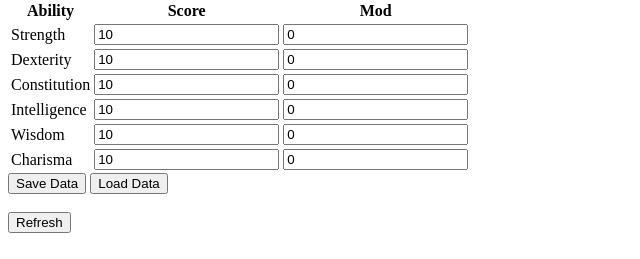
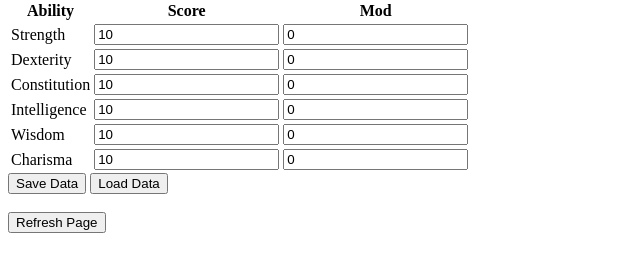
Before and after one commit to jyz523/Open-Source-Project, a PHP site: page /final.php in a window 1280 px wide. Shown: the part 543-802 px from the top of the page, without its empty margins (0-640 px from the left). Run offline with PHP 8.4, Linux system fonts and the light colour scheme; data that the repository does not hold is empty.

Commit message:
final.php

```diff
--- a/final.php
+++ b/final.php
@@ -399,7 +399,7 @@ function refreshPage() {
   <button class="btn btn-success" onclick="SaveData()">Save Data</button>
   <button class="btn btn-info" onclick="LoadCharacter()">Load Data</button>
   <br><br>
-<button class="btn btn-primary" onclick="refreshPage()">Refresh</button>
+<button class="btn btn-primary" onclick="refreshPage()">Refresh Page</button>
 
 </div>
 <br>
```
